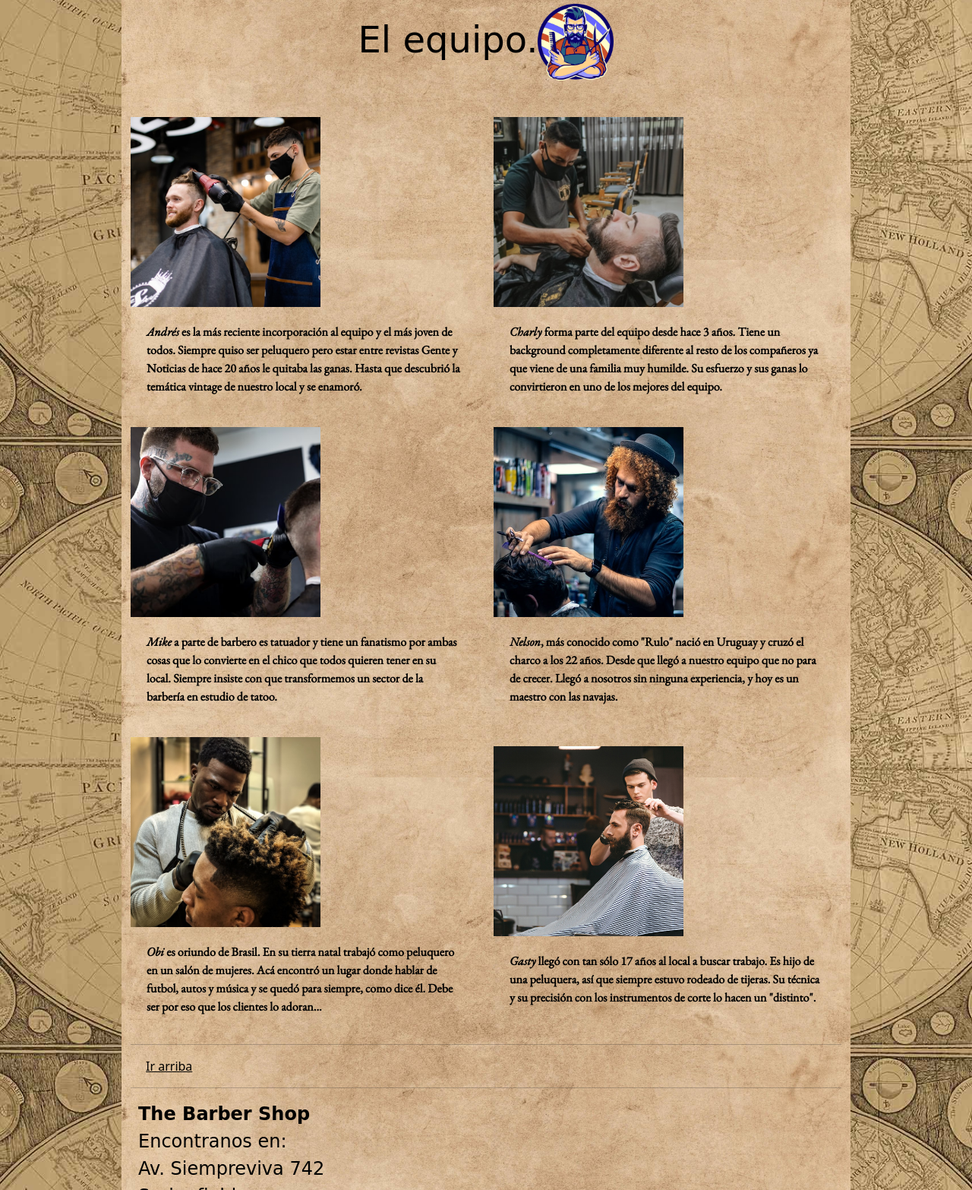
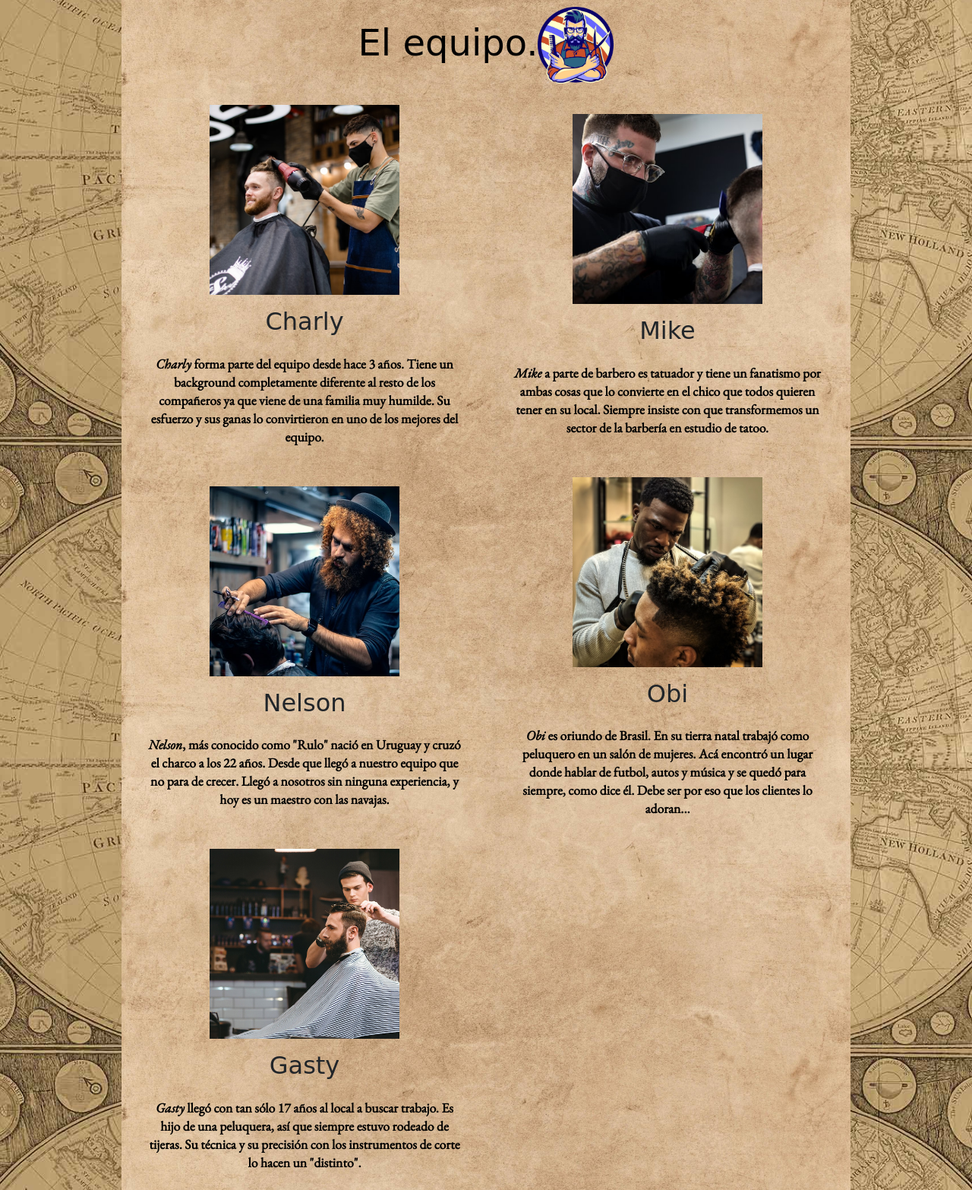
Before and after one commit to Marton-r/The-Barber-Shop, a website: page pages/nosotros.html in a window 1280 px wide. Shown: the part 1020-2586 px from the top of the page at 76% size. Drawn offline with nearby package versions, Linux system fonts and the light colour scheme; a web font is replaced by a local one.

Commit message:
Cambios en el grid de la sección Nosotros

```diff
--- a/pages/nosotros.html
+++ b/pages/nosotros.html
@@ -2,8 +2,10 @@
 <html lang="es">
 
 <head>
-  <meta name="description" content="Somos una barbería con estética tradicional inglesa de los años 50. Pero con un salón exclusivo para el hombre moderno. Vení a conocernos.">
-  <meta name="keywords" content="barberia, barber shop, peluqueria hombres, barberia y peluqueria, barberia moderna, barberia vintage, peluqueria masculina, productos para barba, productos para bigote, perfume masculino">
+  <meta name="description"
+    content="Somos una barbería con estética tradicional inglesa de los años 50. Pero con un salón exclusivo para el hombre moderno. Vení a conocernos.">
+  <meta name="keywords"
+    content="barberia, barber shop, peluqueria hombres, barberia y peluqueria, barberia moderna, barberia vintage, peluqueria masculina, productos para barba, productos para bigote, perfume masculino">
   <meta charset="UTF-8">
   <meta http-equiv="X-UA-Compatible" content="IE=edge">
   <meta name="viewport" content="width=device-width, initial-scale=1.0">
@@ -95,43 +97,69 @@
     </header>
     <!-- Fin del header -->
     <main class="nosotros">
+      <section>
         <img class="banner img-fluid" src="../img/The-Barber-Shop-banner.png" alt="Barber shop banner">
         <h1 data-aos="fade-down" class="nosotros__titulo">Sobre Nosotros</h1>
         <br />
         <p class="comentarios__p">
-        The Barber Shop nació de la mano de su fundador Tony Stark para armar un nuevo concepto de peluquerías. La idea se basó en renovar un ambiente que pocos recordaban y agregarle diferentes prestigios, tales como servicios exclusivos para el cabello, barba y bigote, excelencia en la atención al cliente, entretenimiento y recrear un ambiente de distracción. Tony, es aficionado a la estética y el buen servicio. Por eso se embarcó en el proyecto de armar un salón exclusivo para el hombre moderno. Así, logró un gran éxito, ambientando el salón al estilo inglés de los años 50, siendo su principal objetivo la atención al cliente. Este "club de caballeros", inspirado en la típica tradición barbera inglesa, tiene los mejores servicios para brindar a sus clientes. Dentro de ellos se destacan el cuidado de barba, bigote, perfumes elaborados con los mejores elixires del mundo, cafetería y servicio de bebidas. El ambiente tiene el objetivo de recrear un club de amigos, mientras se obtiene un estilo de imagen único y vanguardista. Por estos motivos, al ingresar a The Barber Shop se vive una experiencia inolvidable.
+          The Barber Shop nació de la mano de su fundador Tony Stark para armar un nuevo concepto de peluquerías. La
+          idea
+          se basó en renovar un ambiente que pocos recordaban y agregarle diferentes prestigios, tales como servicios
+          exclusivos para el cabello, barba y bigote, excelencia en la atención al cliente, entretenimiento y recrear un
+          ambiente de distracción. Tony, es aficionado a la estética y el buen servicio. Por eso se embarcó en el
+          proyecto
+          de armar un salón exclusivo para el hombre moderno. Así, logró un gran éxito, ambientando el salón al estilo
+          inglés de los años 50, siendo su principal objetivo la atención al cliente. Este "club de caballeros",
+          inspirado
+          en la típica tradición barbera inglesa, tiene los mejores servicios para brindar a sus clientes. Dentro de
+          ellos
+          se destacan el cuidado de barba, bigote, perfumes elaborados con los mejores elixires del mundo, cafetería y
+          servicio de bebidas. El ambiente tiene el objetivo de recrear un club de amigos, mientras se obtiene un estilo
+          de imagen único y vanguardista. Por estos motivos, al ingresar a The Barber Shop se vive una experiencia
+          inolvidable.
         </p>
         <hr />
       </section>
       <section class="nosotrosGrid">
         <div class="nosotrosGrid__equipo titulo">
           <h2>
-            El equipo.<img src="../img/favpng_hairdresser-barber-beauty-parlour-hairstyle.png" alt="Barbero Hipster"/>
+            El equipo.<img src="../img/favpng_hairdresser-barber-beauty-parlour-hairstyle.png" alt="Barbero Hipster" />
           </h2>
         </div>
         <div class="equipo coll-1">
-          <img src="../img/andres.jpg" alt="Foto de Andrés"/>
-          <p class="comentarios__p"><em>Andrés</em> es la más reciente incorporación al equipo y el más joven de todos. Siempre quiso ser peluquero pero estar entre revistas Gente y Noticias de hace 20 años le quitaba las ganas. Hasta que descubrió la temática vintage de nuestro local y se enamoró. </p>
-        </div>
-        <div class="equipo coll-2">
-          <img src="../img/charly.jpg" alt="Foto de Charly"/>
-          <p class="comentarios__p"><em>Charly</em> forma parte del equipo desde hace 3 años. Tiene un background completamente diferente al resto de los compañeros ya que viene de una familia muy humilde. Su esfuerzo y sus ganas lo convirtieron en uno de los mejores del equipo.</p>
+          <img src="../img/andres.jpg" alt="Foto de Andrés" />
+          <h5 class="equipo__titulo">Charly</h5>
+          <p class="comentarios__p"><em>Charly</em> forma parte del equipo desde hace 3 años. Tiene un background
+            completamente diferente al resto de los compañeros ya que viene de una familia muy humilde. Su esfuerzo y
+            sus ganas lo convirtieron en uno de los mejores del equipo.</p>
         </div>
         <div class="equipo coll-3">
-          <img src="../img/mike.jpg" alt="Foto de Mike"/>
-          <p class="comentarios__p"><em>Mike</em> a parte de barbero es tatuador y tiene un fanatismo por ambas cosas que lo convierte en el chico que todos quieren tener en su local. Siempre insiste con que transformemos un sector de la barbería en estudio de tatoo.</p>
+          <img src="../img/mike.jpg" alt="Foto de Mike" />
+          <h5 class="equipo__titulo">Mike</h5>
+          <p class="comentarios__p"><em>Mike</em> a parte de barbero es tatuador y tiene un fanatismo por ambas cosas
+            que lo convierte en el chico que todos quieren tener en su local. Siempre insiste con que transformemos un
+            sector de la barbería en estudio de tatoo.</p>
         </div>
         <div class="equipo coll-4">
-          <img src="../img/nelson.jpg" alt="Foto de Nelson"/>
-          <p class="comentarios__p"><em>Nelson</em>, más conocido como "Rulo" nació en Uruguay y cruzó el charco a los 22 años. Desde que llegó a nuestro equipo que no para de crecer. Llegó a nosotros sin ninguna experiencia, y hoy es un maestro con las navajas.</p>
+          <img src="../img/nelson.jpg" alt="Foto de Nelson" />
+          <h5 class="equipo__titulo">Nelson</h5>
+          <p class="comentarios__p"><em>Nelson</em>, más conocido como "Rulo" nació en Uruguay y cruzó el charco a los
+            22 años. Desde que llegó a nuestro equipo que no para de crecer. Llegó a nosotros sin ninguna experiencia, y
+            hoy es un maestro con las navajas.</p>
         </div>
         <div class="equipo coll-5">
-          <img src="../img/obi.jpg" alt="Foto de Obi"/>
-          <p class="comentarios__p"><em>Obi</em> es oriundo de Brasil. En su tierra natal trabajó como peluquero en un salón de mujeres. Acá encontró un lugar donde hablar de futbol, autos y música y se quedó para siempre, como dice él. Debe ser por eso que los clientes lo adoran...</p>
+          <img src="../img/obi.jpg" alt="Foto de Obi" />
+          <h5 class="equipo__titulo">Obi</h5>
+          <p class="comentarios__p"><em>Obi</em> es oriundo de Brasil. En su tierra natal trabajó como peluquero en un
+            salón de mujeres. Acá encontró un lugar donde hablar de futbol, autos y música y se quedó para siempre, como
+            dice él. Debe ser por eso que los clientes lo adoran...</p>
         </div>
         <div class="equipo coll-6">
-          <img src="../img/Gasty.jpg" alt="Foto de Gasty"/>
-          <p class="comentarios__p"><em>Gasty</em> llegó con tan sólo 17 años al local a buscar trabajo. Es hijo de una peluquera, así que siempre estuvo rodeado de tijeras. Su técnica y su precisión con los instrumentos de corte lo hacen un "distinto". </p>
+          <img src="../img/Gasty.jpg" alt="Foto de Gasty" />
+          <h5 class="equipo__titulo">Gasty</h5>
+          <p class="comentarios__p"><em>Gasty</em> llegó con tan sólo 17 años al local a buscar trabajo. Es hijo de una
+            peluquera, así que siempre estuvo rodeado de tijeras. Su técnica y su precisión con los instrumentos de
+            corte lo hacen un "distinto". </p>
         </div>
       </section>
     </main>
@@ -149,15 +177,19 @@
         </address>
         <div class="footer__redes col-lg-6 col-md-12">
           <div class="col-3">
-            <a href="https://www.youtube.com/" target="blank"><img src="../img/logotipo-de-youtube.png" alt="logo de youtube" width="40px" /></a>
+            <a href="https://www.youtube.com/" target="blank"><img src="../img/logotipo-de-youtube.png"
+                alt="logo de youtube" width="40px" /></a>
           </div>
           <div class="col-3">
-            <a href="https://ar.pinterest.com/" target="blank"><img src="../img/pinterest.png" alt="logo de pinterest" width="40px" /></a>
+            <a href="https://ar.pinterest.com/" target="blank"><img src="../img/pinterest.png" alt="logo de pinterest"
+                width="40px" /></a>
           </div>
           <div class="col-3">
-            <a href="https://www.instagram.com/" target="blank"><img src="../img/logotipo-de-instagram.png" alt="logo de instagram" width="40px" /></a></div>
+            <a href="https://www.instagram.com/" target="blank"><img src="../img/logotipo-de-instagram.png"
+                alt="logo de instagram" width="40px" /></a></div>
           <div class="col-3">
-            <a href="https://www.facebook.com/" target="blank"><img src="../img/facebook.png" alt="logo de facebook" width="40px" /></a>
+            <a href="https://www.facebook.com/" target="blank"><img src="../img/facebook.png" alt="logo de facebook"
+                width="40px" /></a>
           </div>
         </div>
       </div>
--- a/scss/_comentariosIndex.scss
+++ b/scss/_comentariosIndex.scss
@@ -18,10 +18,12 @@ $padding: 2rem;
   }
 
   .comentarios__p {
+    text-align: center;
     font-weight: bold;
     line-height: 1.5rem;
     font-family: $pFont;
     width: fit-content;
     padding: $padding/2;
     margin: 5px;
+    font-size: 1.1rem;
   }
--- a/scss/_equipo.scss
+++ b/scss/_equipo.scss
@@ -10,20 +10,21 @@
   gap: 20px;
   justify-items: center;
   align-items: center;
+}
 
-  .nosotrosGrid__equipo {
-    padding: 20px;
-    font-family: $pFont;
-    width: 100%;
-  }
-  .equipo{
+.equipo{
     img{
       width: 250px;
       height: 250px;
       object-fit: cover;
+      display: block;
+      margin: auto;
+    }
+    .equipo__titulo{
+      margin-top: 1rem;
+      text-align: center;
     }
   }
-}
 
 .uno {
   grid-area: coll-1;
@@ -56,9 +57,10 @@
   justify-content: center;
   align-content: center;
   img{
-    max-width: 100px;
+     max-width: 100px;
   }
 }
+
 .nosotros__titulo{
   text-align: center;
 }
--- a/scss/_fonts.scss
+++ b/scss/_fonts.scss
@@ -24,6 +24,11 @@ h3{
     font-size: $h3Size;
 }
 
+h5{
+    font-family: $h1Font;
+    font-size: 2rem;
+}
+
 p {
     color: $fontColor;
 }
```
Also changed, not shown: pages/contacto.html (+1 -2 lines), pages/tienda.html (+35 -9 lines), css/style.css, img/kit-afeitado.jpg (added), img/kit-afeitado.png (added), img/tea-shampoo.jpg (added), img/tea-shampoo.png (added). Lines whose indentation alone changed are shown as unchanged.
